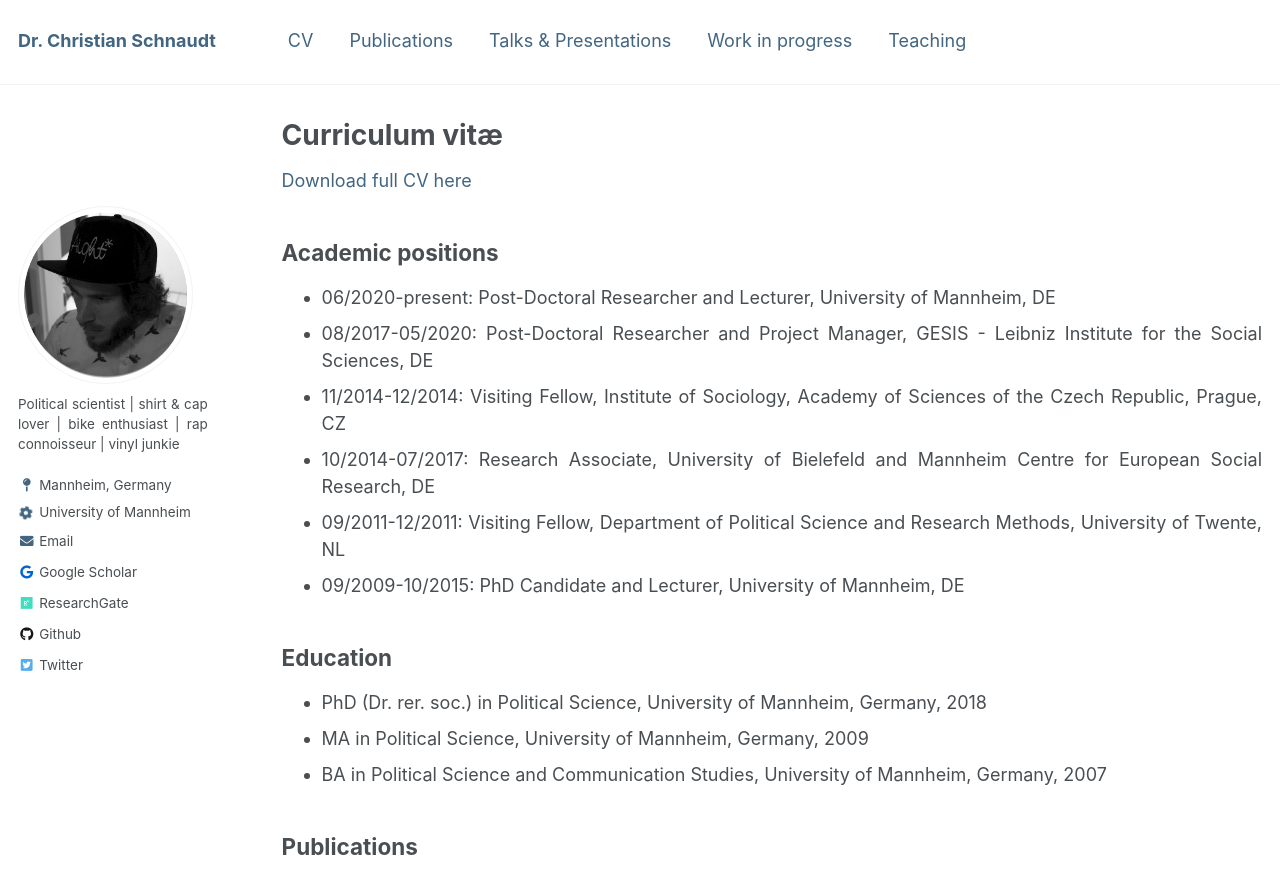
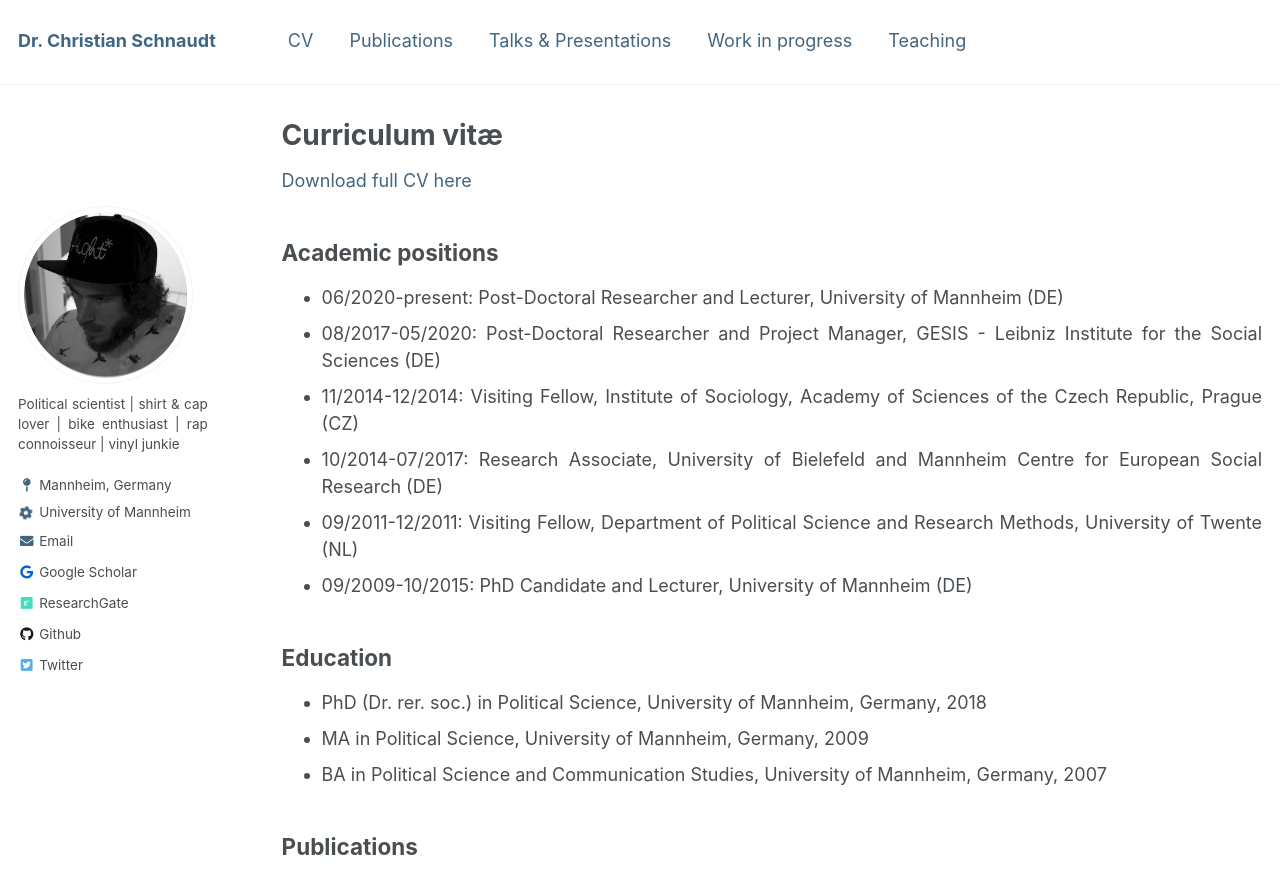
Before and after one commit to cschnaudt/cschnaudt.github.io, a Jekyll site: the page built from _pages/cv.md, in a window 1280 px wide and 900 px high. Shown: the top 894 px of the window. Built offline with Jekyll 4.4.1, drawn with Linux system fonts in a browser that asks for light colours.

Commit message:
Update cv.md

```diff
--- a/_pages/cv.md
+++ b/_pages/cv.md
@@ -15,12 +15,12 @@ redirect_from:
 
 ## Academic positions
 
-* 06/2020-present: Post-Doctoral Researcher and Lecturer, University of Mannheim, DE
-* 08/2017-05/2020: Post-Doctoral Researcher and Project Manager, GESIS - Leibniz Institute for the Social Sciences, DE
-* 11/2014-12/2014: Visiting Fellow, Institute of Sociology, Academy of Sciences of the Czech Republic, Prague, CZ
-* 10/2014-07/2017: Research Associate, University of Bielefeld and Mannheim Centre for European Social Research, DE
-* 09/2011-12/2011: Visiting Fellow, Department of Political Science and Research Methods, University of Twente, NL
-* 09/2009-10/2015: PhD Candidate and Lecturer, University of Mannheim, DE
+* 06/2020-present: Post-Doctoral Researcher and Lecturer, University of Mannheim (DE)
+* 08/2017-05/2020: Post-Doctoral Researcher and Project Manager, GESIS - Leibniz Institute for the Social Sciences (DE)
+* 11/2014-12/2014: Visiting Fellow, Institute of Sociology, Academy of Sciences of the Czech Republic, Prague (CZ)
+* 10/2014-07/2017: Research Associate, University of Bielefeld and Mannheim Centre for European Social Research (DE)
+* 09/2011-12/2011: Visiting Fellow, Department of Political Science and Research Methods, University of Twente (NL)
+* 09/2009-10/2015: PhD Candidate and Lecturer, University of Mannheim (DE)
 
 ## Education
 
```
